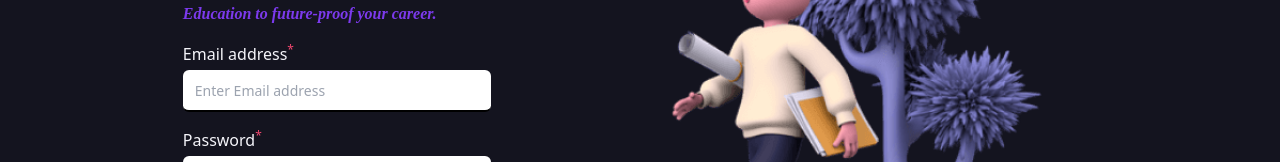
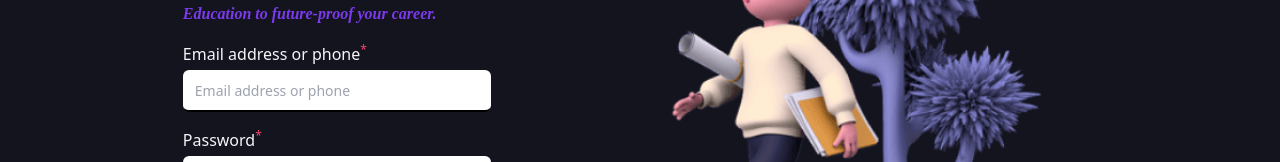
Before and after one commit to Centum-World-NFT/centum-world-NFT, a React (Vite) app: page /login in a window 1280 px wide. Shown: the part 390-552 px from the top of the page. Built offline with nearby package versions, Linux system fonts and the light colour scheme.

Commit message:
placeholder updated

```diff
--- a/src/components/LoginForm.jsx
+++ b/src/components/LoginForm.jsx
@@ -45,7 +45,7 @@ const LoginForm = ({ setIsLoggedIn }) => {
       >
         <label className="w-full ">
           <p className="text-vulcan-50 mb-1">
-            Email address<sup className="text-[#ef476f]">*</sup>
+          Email address or phone<sup className="text-[#ef476f]">*</sup>
           </p>
           <input
             className="bg-richblack-700 flex items-center px-[12px] py-[8px] w-full rounded-md placeholder:text-sm text-white focus:outline-none border-b-richblack-100 border-b-2"
@@ -53,7 +53,7 @@ const LoginForm = ({ setIsLoggedIn }) => {
             required
             value={formData.emailorPhone}
             onChange={changeHanlder}
-            placeholder="Enter Email address"
+            placeholder="Email address or phone"
             name="emailorPhone"
           />
         </label>
```
